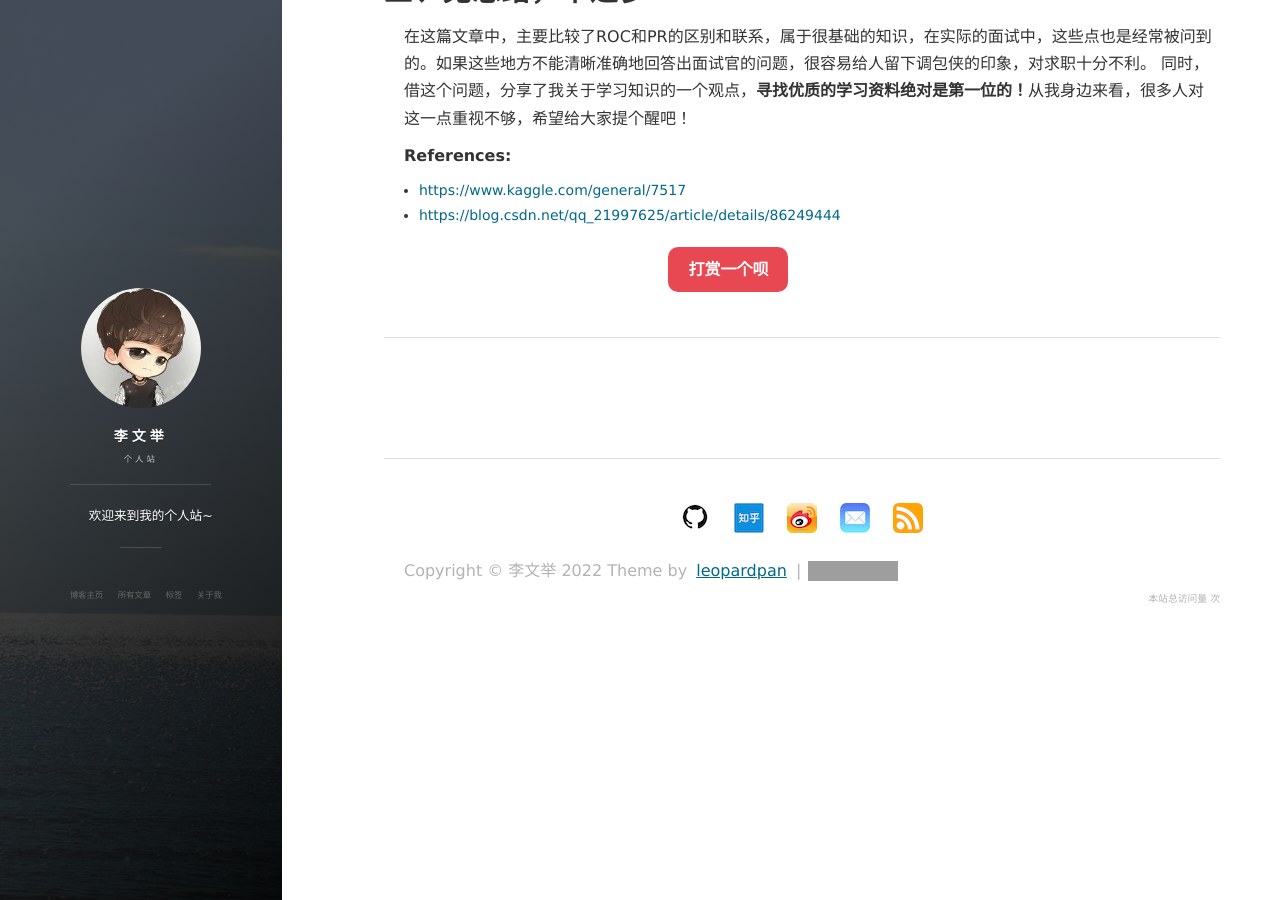
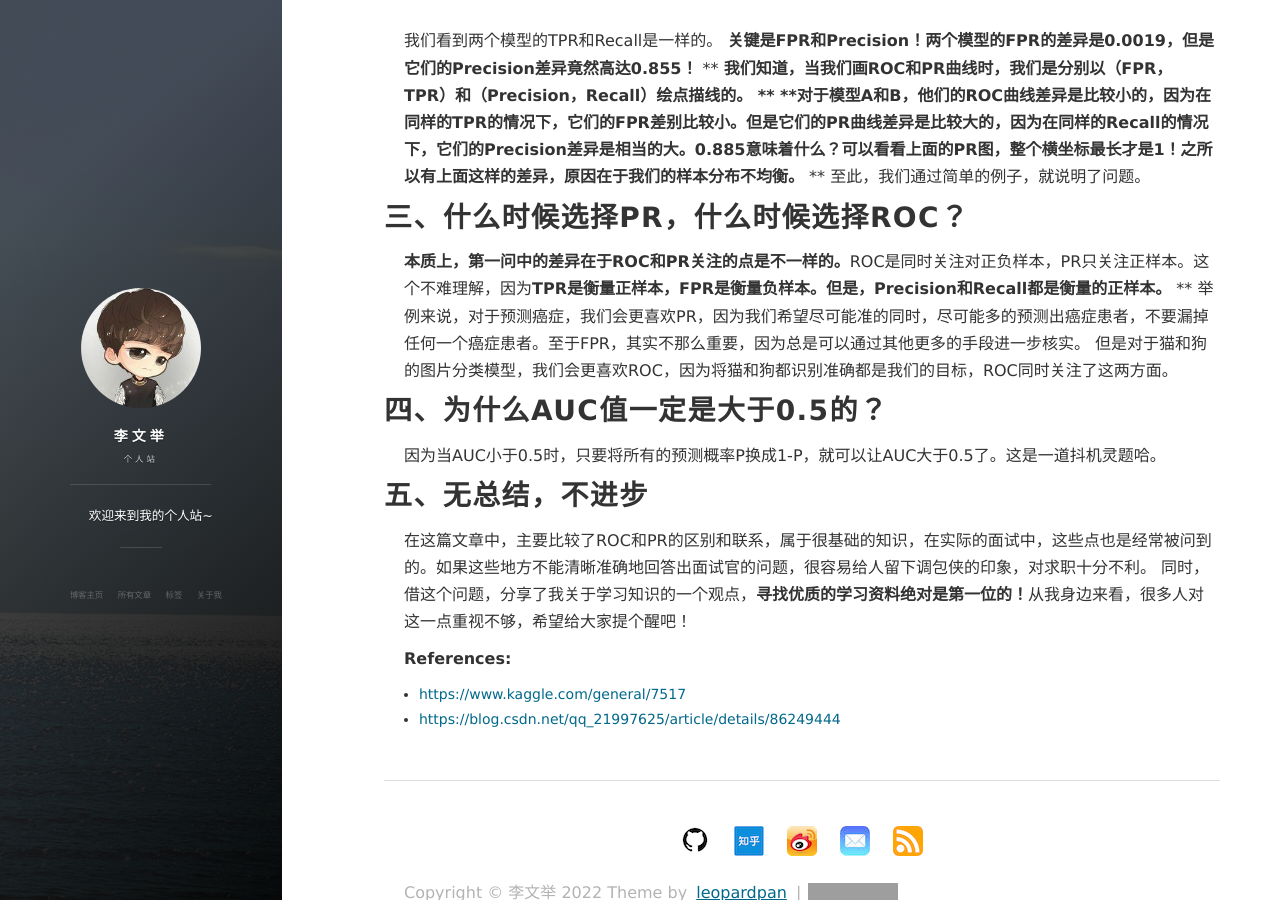
Before and after one commit to liwenju0/liwenju0.github.io, a Jekyll site: the page built from _posts/2022-02-07-机器学习面试之AUC三问.md, in a window 1280 px wide and 900 px high, scrolled down 3222 px. Built offline with Jekyll 4.4.1, drawn with Linux system fonts in a browser that asks for light colours; nearby versions of some CDN libraries; comment, search, counter and statistics services are not loaded; grey boxes are pictures that could not be loaded.

Commit message:
删除打赏

```diff
--- a/_config.yml
+++ b/_config.yml
@@ -14,7 +14,7 @@ enableToc: true
 # Comment
 comment:
     # livere: MTAyMC81MDk5NC8yNzQ3Ng  # https://www.livere.com
-    disqus: leopard
+    # disqus: leopard
     # uyan: 2143225  # 有言id,登录有言官网申请
 
 # Social
--- a/_includes/new-old.html
+++ b/_includes/new-old.html
@@ -1,33 +1,5 @@
 <section>
 
-            <div class="content-play">
-              <p><a href="javascript:void(0)" onclick="dashangToggle()" class="dashang" title="打赏，支持一下">打赏一个呗</a></p>
-              <div class="hide_box-play"></div>
-              <div class="shang_box-play">
-                <a class="shang_close-play" href="javascript:void(0)" onclick="dashangToggle()" title="关闭"><img src="/images/payimg/close.jpg" alt="取消" /></a>
-                <div class="shang_tit-play">
-                  <p>感谢您的支持，我会继续努力的!</p>
-                </div>
-                <div class="shang_payimg">
-                    <img src="/images/payimg/alipayimg.jpg" alt="扫码支持" title="扫一扫" />
-                </div>
-              <div class="shang_payimg">
-                    <img src="/images/payimg/weipayimg.jpg" alt="扫码支持" title="扫一扫" />
-                </div>
-                <div class="pay_explain">扫码打赏，你说多少就多少</div>
-                <div class="shang_payselect">
-                  <div class="pay_item checked" data-id="alipay">
-                    <span class="pay_logo"><img src="/images/payimg/alipay.jpg" alt="支付宝" /></span>
-                  </div>
-                  <div class="pay_item" data-id="weipay">
-                    <span class="pay_logo"><img src="/images/payimg/wechat.jpg" alt="微信" /></span>
-                  </div>
-                </div>
-                <div class="shang_info-play">
-                  <p>打开<span id="shang_pay_txt">支付宝</span>扫一扫，即可进行扫码打赏哦</p>
-                </div>
-              </div>
-            </div>
             <script type="text/javascript">
             function dashangToggle(){
               $(".hide_box-play").fadeToggle();
--- a/_layouts/post.html
+++ b/_layouts/post.html
@@ -30,4 +30,3 @@ layout: default
 </article>
 
 {% include new-old.html %}
-{% include comments.html %}
--- a/_posts/2022-02-07-机器学习面试之AUC三问.md
+++ b/_posts/2022-02-07-机器学习面试之AUC三问.md
@@ -20,13 +20,13 @@ categories: 机器学习基础
 ![image.png](https://cdn.nlark.com/yuque/0/2020/png/96422/1578111058074-65b5a89c-968d-4afc-a569-7687c84043b6.png#align=left&display=inline&height=202&name=image.png&originHeight=404&originWidth=1080&size=46262&status=done&style=none&width=540)
 下载下来代码就可以玩耍了。下面提供的PR资料也是一样的。
 如果你懒得点开这个网址，我这里贴出曲线图，以便有一个直观的印象：
-![image.png](https://cdn.nlark.com/yuque/0/2020/png/96422/1578103021362-e0a059af-af2d-4e33-98a3-1c884893a492.png#align=left&display=inline&height=476&name=image.png&originHeight=952&originWidth=1344&size=148553&status=done&style=none&width=672)
+![image.png](/images/posts/ml_foundation/one.png)
 
 同样的，关于PR曲线，也请参考sklearn文档给出的例子：
 [https://scikit-learn.org/stable/modules/generated/sklearn.metrics.precision_recall_curve.html?highlight=pr#sklearn.metrics.precision_recall_curve](https://scikit-learn.org/stable/modules/generated/sklearn.metrics.precision_recall_curve.html?highlight=pr#sklearn.metrics.precision_recall_curve)
 [https://scikit-learn.org/stable/auto_examples/model_selection/plot_precision_recall.html#sphx-glr-auto-examples-model-selection-plot-precision-recall-py](https://scikit-learn.org/stable/auto_examples/model_selection/plot_precision_recall.html#sphx-glr-auto-examples-model-selection-plot-precision-recall-py)
 这里给出一个图示：
-![image.png](https://cdn.nlark.com/yuque/0/2020/png/96422/1578103434389-3f114d46-942c-4147-900a-124cb984ed85.png#align=left&display=inline&height=467&name=image.png&originHeight=934&originWidth=1450&size=113725&status=done&style=none&width=725)
+![image.png](/images/posts/ml_foundation/two.png)
 
 **给出sklearn的资料，其实我是想说明一下，寻找高质量的学习资料是很关键的。有时候，某个知识点不是难，而是你没有找到那份对你口味的好资料而已。**
 
```
Also changed, not shown: other parts of _posts/2022-02-07-机器学习面试之AUC三问.md (+1 -1 lines), support.md (+0 -7 lines), images/payimg/alipay.jpg (deleted), images/payimg/close.jpg (deleted), images/payimg/code-bg.jpg (deleted), images/payimg/cy-reward-title-bg.jpg (deleted), images/payimg/radio1.jpg (deleted), images/payimg/radio2.jpg (deleted), images/payimg/wechat.jpg (deleted), images/payimg/weipayimg.jpg (deleted), images/posts/ml_foundation/one.png (added), images/posts/ml_foundation/two.png (added).
